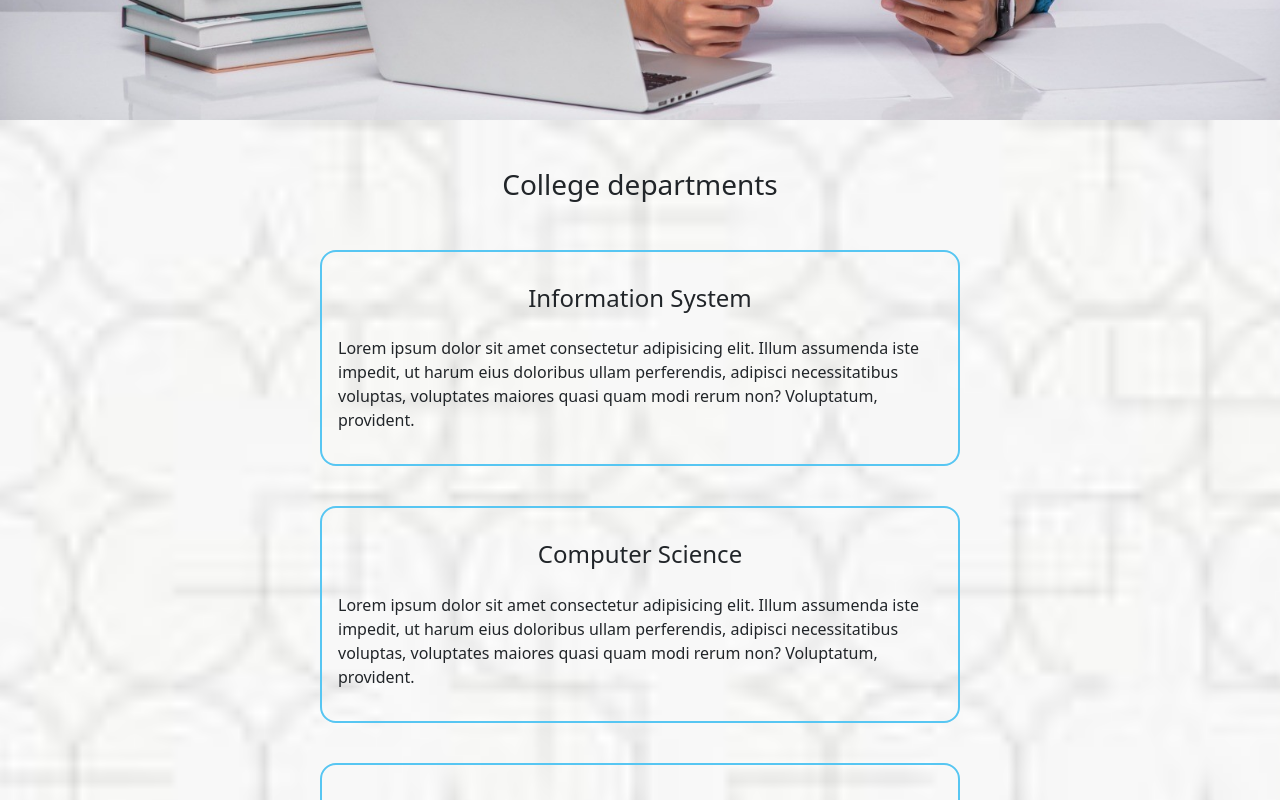
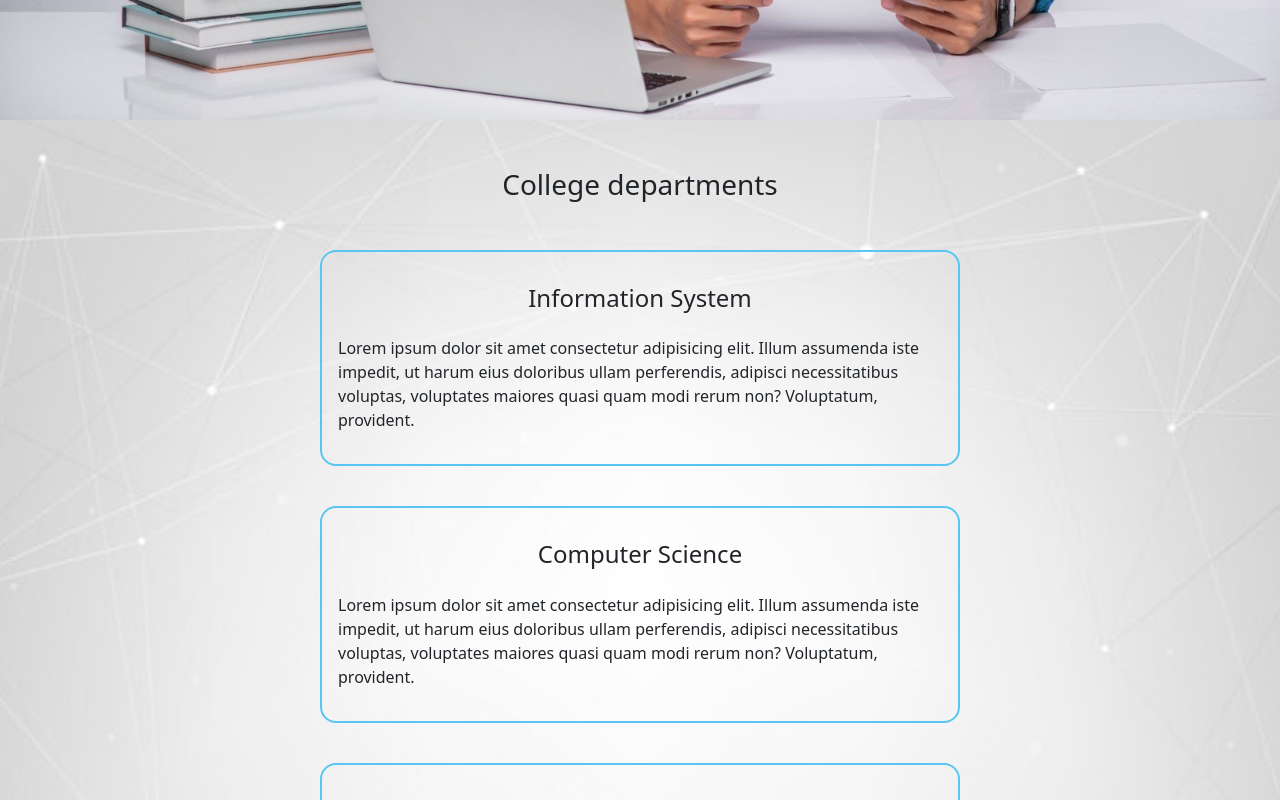
Before and after one commit to Gehad555/University_Services, a React (Create React App) app in the folder Client/: page /home in a window 1280 px wide. Shown: the part 680-1480 px from the top of the page. Built offline with nearby package versions, Linux system fonts and the light colour scheme.

Commit message:
finish style

```diff
--- a/Client/src/component/styels/Home.module.css
+++ b/Client/src/component/styels/Home.module.css
@@ -1,6 +1,14 @@
 * {
   margin: 0;
   padding: 0;
+}
+::-webkit-scrollbar {
+  background-color: transparent;
+  width: 15px;
+}
+::-webkit-scrollbar-thumb {
+  background-color: #57c6f2;
+  border-radius: 15px;
 }
 .home {
   background-image: url("../../images/bg.jpg");
@@ -80,7 +88,7 @@ a {
   line-height: 29px;
 }
 .content {
-  background-image: url("../../images/22f9571b3110512402bd51fc29e23e4d.jpg");
+  background-image: url("../../images/fullbg.jpg");
   background-position: center;
   background-size: cover;
 }
```
